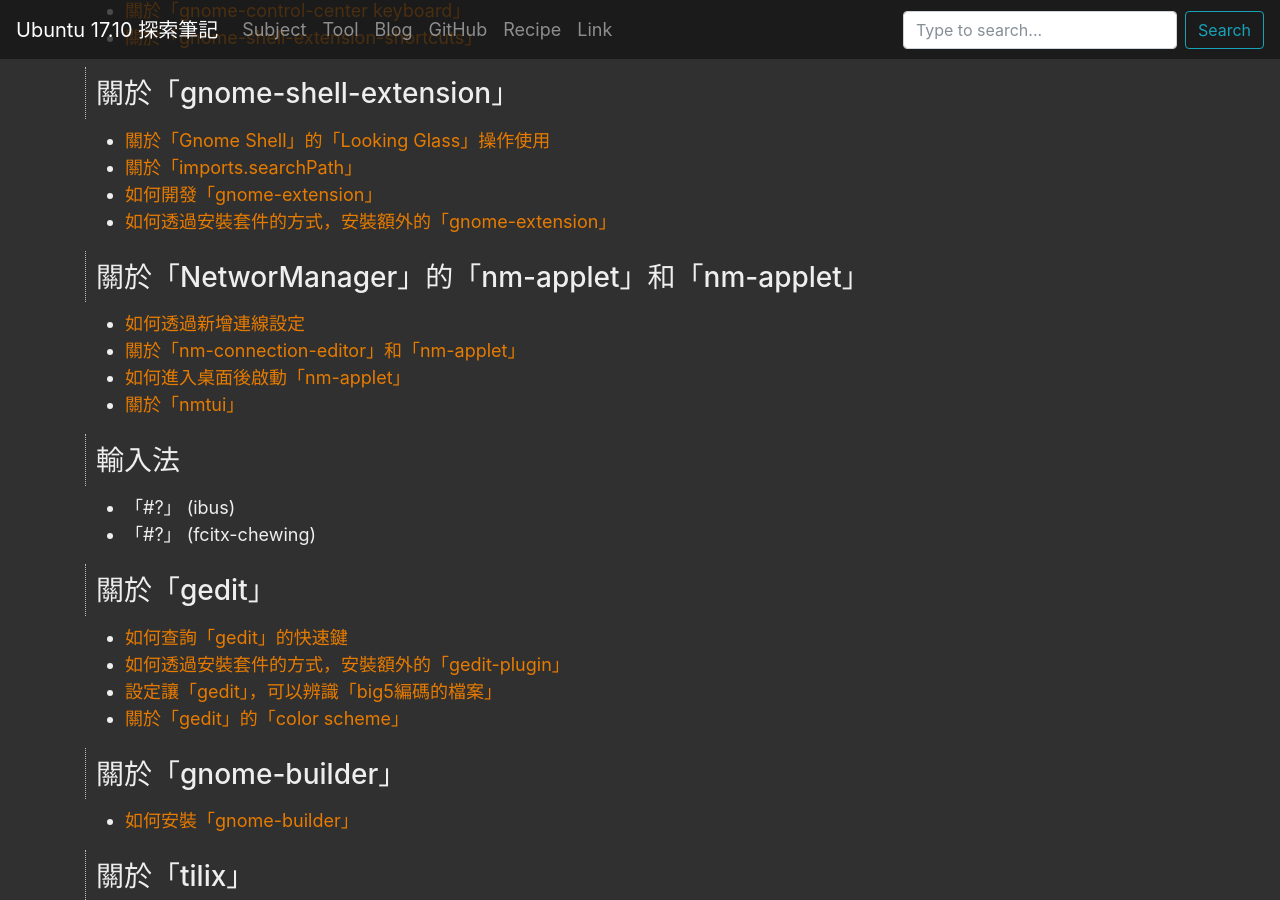
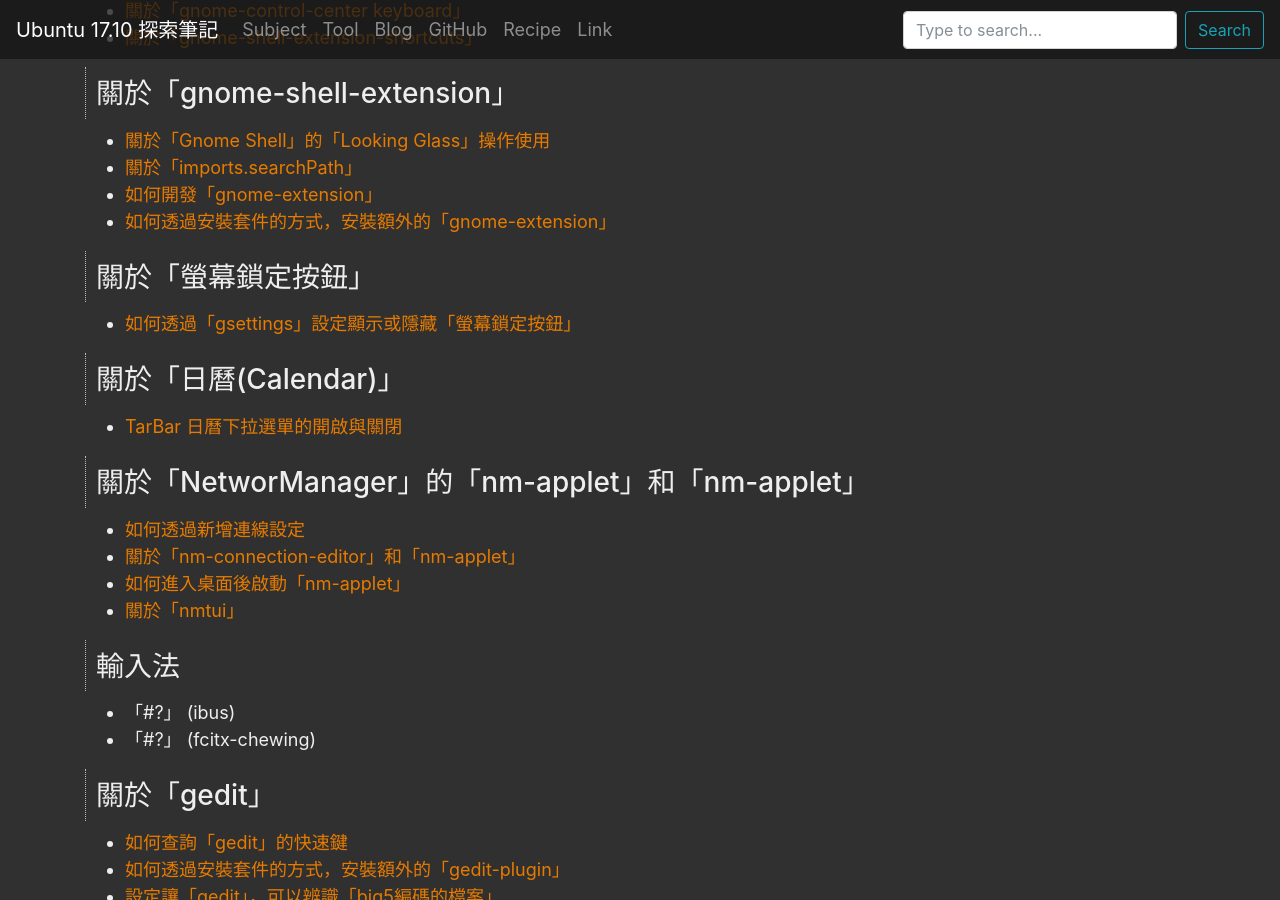
Before and after one commit to samwhelp/note-ubuntu-17.10, a Jekyll site: the page built from index.md, in a window 1280 px wide and 900 px high, scrolled down 1214 px. Built offline with Jekyll 4.4.1, drawn with Linux system fonts in a browser that asks for light colours; nearby versions of some CDN libraries.

Commit message:
add link toggleCalendar and disable-lock-screen

```diff
--- a/index.md
+++ b/index.md
@@ -65,6 +65,16 @@
 * [如何透過安裝套件的方式，安裝額外的「gnome-extension」](https://www.ubuntu-tw.org/modules/newbb/viewtopic.php?post_id=358838#forumpost358838)
 
 
+## 關於「螢幕鎖定按鈕」
+
+* [如何透過「gsettings」設定顯示或隱藏「螢幕鎖定按鈕」](https://www.ubuntu-tw.org/modules/newbb/viewtopic.php?post_id=358892#forumpost358892)
+
+
+## 關於「日曆(Calendar)」
+
+* [TarBar 日曆下拉選單的開啟與關閉](https://www.ubuntu-tw.org/modules/newbb/viewtopic.php?post_id=358886#forumpost358886)
+
+
 ## 關於「NetworManager」的「nm-applet」和「nm-applet」
 
 * [如何透過新增連線設定](https://www.ubuntu-tw.org/modules/newbb/viewtopic.php?post_id=358654#forumpost358654)
```
